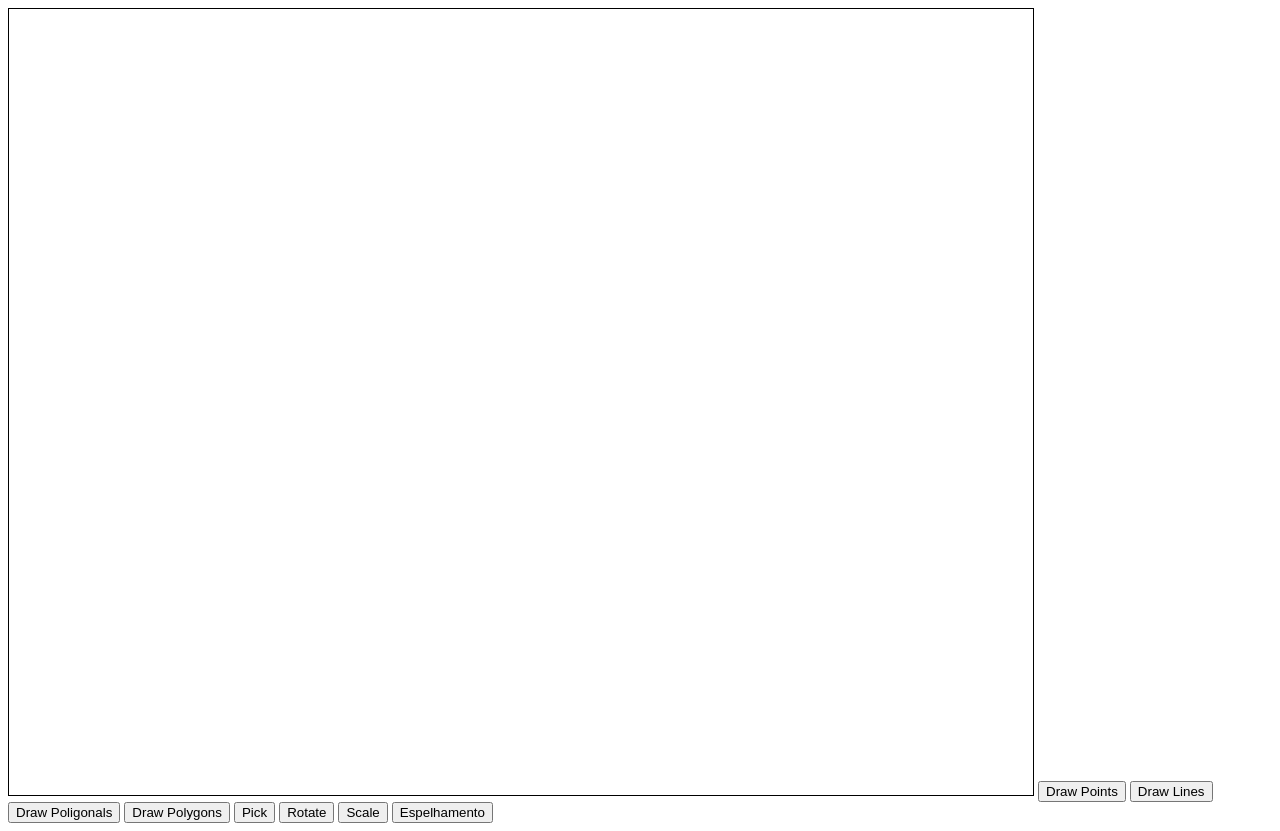
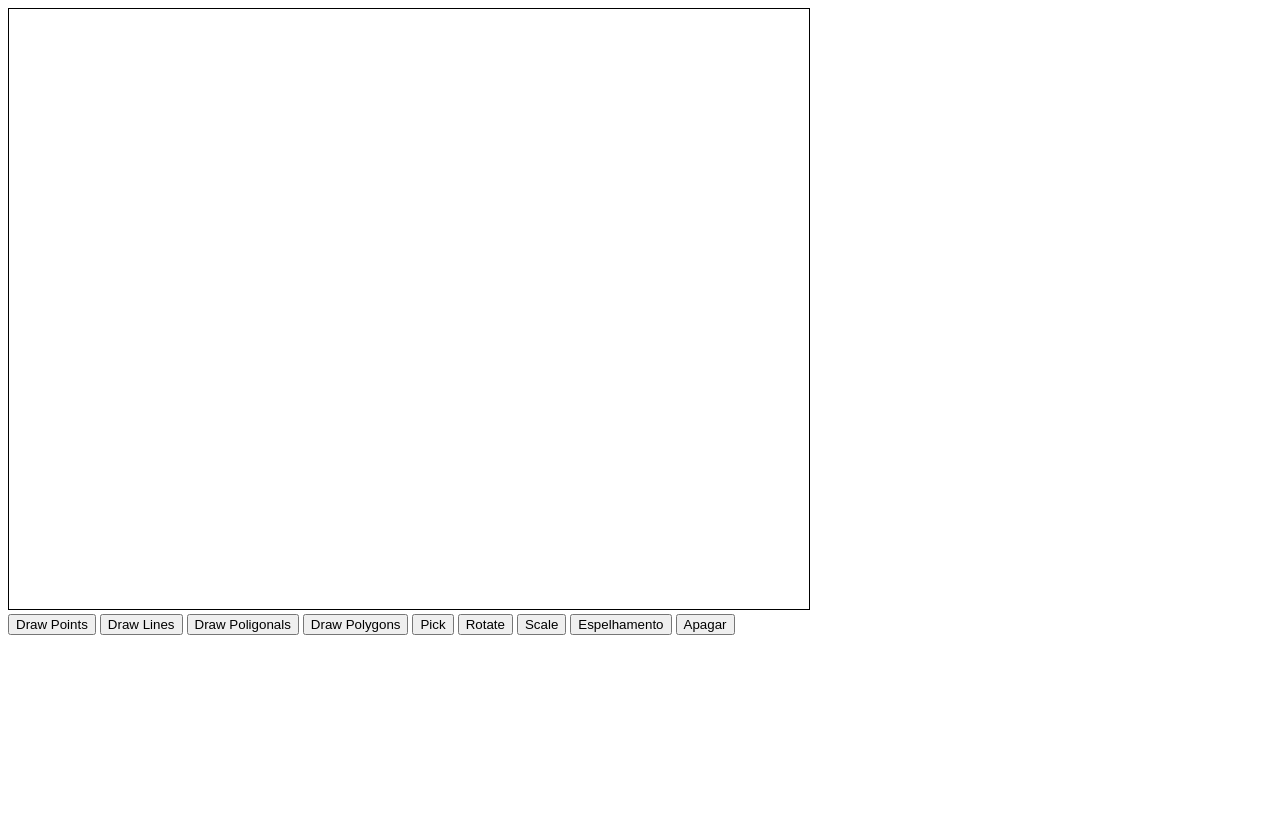
Before and after one commit to monoregent/monoregent.github.io, a plain HTML site: page index.html in a window 1280 px wide. After the commit the page ends 800 px from the top, so only its background shows below. Drawn offline with Linux system fonts and the light colour scheme.

Commit message:
Add files via upload
Funçao de apagar adicionada

```diff
--- a/index.html
+++ b/index.html
@@ -98,6 +98,29 @@
 		    	mode="mirrorMode";
 		    	biteTheDust();
 		    }
+		    function eraseMode(){
+		    	mode = "drawPolygon";
+		    	numPontosLinha=0;
+		    	numPontosLinha1=0;
+		    	mirrorLine = [];
+		    	tempPoints = [];
+		    	tempLinesPoligonals = [];
+		    	tempLinesPolygons = [];
+		    	poligonals = [];
+		    	points = [];
+		    	lines = [];
+		    	polygons = [];
+		    	centro = new Ponto(0,0);
+		    	pontoglobalgambiarrento = new Ponto(0,0);
+
+		    	pickPointId = -1;
+		    	pickLineId = -1;
+		    	pickPoligonalId = -1;
+		    	pickPolygonId = -1;
+
+		    	mouseprevstate = {x:0, y:0};
+		    	biteTheDust();
+		    }
 			function addClick(x,y){
 
 				if (mode == "drawLine"){
@@ -157,7 +180,7 @@
 					if(numPontosLinha1 <2){
 						numPontosLinha1++;
 						mirrorLine.push(new Ponto(mousex,mousey));
-						console.log(mirrorLine);
+
 					}
 					if(numPontosLinha1==2){
 						mirrorPick();
@@ -170,7 +193,7 @@
 		    	for(var i = 0;i<points.length;i++){
 		    		if(px>points[i].x-tol && points[i].x+tol>px && points[i].y+tol>py && points[i].y-tol<py){
 		    			pickPointId = i;
-		    			console.log("pick ponto " + i);
+
 		    			return 1;
 		    		}
 		    	}
@@ -263,7 +286,7 @@
 		    		for(var j = 0; j<polygons[i].length; j++){
 			    		wn+=findAngle(polygons[i][j].start,new Ponto(px,py),polygons[i][j].end);
 			    	}
-			    	console.log(wn);
+
 			    	if(wn>180){
 			    		pickPolygonId = i;
 			    		return 1;
@@ -277,7 +300,7 @@
 		    	var px = event.clientX-rect.left;
 		    	var py = event.clientY-rect.top;
 
-		    	console.log("tentativa de pick");
+
 
 		    	if(pickPonto(px,py,10)!= -1){
 		    		if(mode=="translateMode"){
@@ -291,24 +314,24 @@
 		    		if(mode=="translateMode"){
 		    			mode="translateModeLine";
 		    		}
-		    		console.log(pickLineId);
+
 
 		    		return true
 		    	}
 		    	if(pickPoligonal(3) != -1){
-		    		console.log(pickPoligonalId);
+
 		    		if(mode=="translateMode"){
 		    			mode="translateModePoligonal";
 		    		}
 
 		    		return true;
 		    	}
-		    	console.log("oi");
+
 		    	if(pickPolygon()!= -1){
 		    		if(mode=="translateMode"){
 		    			mode="translateModePolygon";
 		    		}
-		    		console.log(pickPolygonId);
+
 		    		return true;
 		    	}
 		    }
@@ -318,31 +341,31 @@
 		    	var px = event.clientX-rect.left;
 		    	var py = event.clientY-rect.top;
 
-		    	console.log("tentativa de pick");
+
 
 		    	if(pickLinha(5,lines)!= -1){
 		    		pickLineId=pickLinha(1,lines);
 		    		if(mode=="pickPointScale"){
 		    			mode="scaleModeLine";
 		    		}
-		    		console.log(pickLineId);
+
 
 		    		return true
 		    	}
 		    	if(pickPoligonal(3) != -1){
-		    		console.log(pickPoligonalId);
+
 		    		if(mode=="pickPointScale"){
 		    			mode="scaleModePoligonal";
 		    		}
 
 		    		return true;
 		    	}
-		    	console.log("oi");
+
 		    	if(pickPolygon()!= -1){
 		    		if(mode=="pickPointScale"){
 		    			mode="scaleModePolygon";
 		    		}
-		    		console.log(pickPolygonId);
+
 		    		return true;
 		    	}
 		    }
@@ -352,7 +375,7 @@
 		    	var px = event.clientX-rect.left;
 		    	var py = event.clientY-rect.top;
 
-		    	console.log("tentativa de pick");
+
 
 		    	if(pickPonto(px,py,5) != -1){
 		    		if(mode=="pickCenterRotation"){
@@ -366,24 +389,24 @@
 		    		if(mode=="pickCenterRotation"){
 		    			mode="rotateModeLine";
 		    		}
-		    		console.log(pickLineId);
+
 
 		    		return true
 		    	}
 		    	if(pickPoligonal(3) != -1){
-		    		console.log(pickPoligonalId);
+
 		    		if(mode=="pickCenterRotation"){
 		    			mode="rotateModePoligonal";
 		    		}
 
 		    		return true;
 		    	}
-		    	console.log("oi");
+
 		    	if(pickPolygon()!= -1){
 		    		if(mode=="pickCenterRotation"){
 		    			mode="rotateModePolygon";
 		    		}
-		    		console.log(pickPolygonId);
+
 		    		return true;
 		    	}
 		    }
@@ -392,7 +415,7 @@
 		    	var px = event.clientX-rect.left;
 		    	var py = event.clientY-rect.top;
 
-		    	console.log("tentativa de pick");
+
 
 		    	if(pickPonto(px,py,5) != -1){
 		    		if(mode=="mirrorMode"){
@@ -406,24 +429,23 @@
 		    		if(mode=="mirrorMode"){
 		    			mode="mirrorModeLine";
 		    		}
-		    		console.log(pickLineId);
+
 
 		    		return true
 		    	}
 		    	if(pickPoligonal(3) != -1){
-		    		console.log(pickPoligonalId);
+
 		    		if(mode=="mirrorMode"){
 		    			mode="mirrorModePoligonal";
 		    		}
 
 		    		return true;
 		    	}
-		    	console.log("oi");
+
 		    	if(pickPolygon()!= -1){
 		    		if(mode=="mirrorMode"){
 		    			mode="mirrorModePolygon";
 		    		}
-		    		console.log(pickPolygonId);
 		    		return true;
 		    	}
 		    }
@@ -460,9 +482,9 @@
 
 		    function scale(x,y,p,centro){
 		    	var p0 = [];
-		    	console.log("x:"+x);
+
 		    	var mat = [[x,0,0], [0,y,0], [0,0,1]];
-		    	console.log(mat);
+
 		    	p = translate(p, new Ponto(-centro.x,-centro.y));
 
 		    	p0.push([p.x]);
@@ -470,9 +492,9 @@
 		    	p0.push([1]);
 
 			    p0=multMatriz(mat,p0);
-			    //console.log(p0);
+
 			    p=translate(new Ponto(p0[0][0],p0[1][0]),centro);
-			    //console.log(p);
+
 
 			    return p;
 
@@ -509,7 +531,7 @@
 		    	if(angle>360){
 		    		angle-=360;
 		    	}
-		    	console.log("angulo:"+angle);
+
 
 		    	p1 = translate(p1, new Ponto(-p2.x,-p2.y));
 		    	//rotação para o eixo x
@@ -524,7 +546,7 @@
 		    	p0.push([aux1[0][0]]);
 		    	p0.push([aux1[1][0]]);
 		    	p0.push([1]);
-		    	console.log("Pos Rotações"+p0);
+
 		    	mat = [];
 		    	mat = [[1, 0, 0],
 		    	      [0, -1, 0],
@@ -537,7 +559,7 @@
 		    	p0 = multMatriz(mat,p0);
 		    	mat = [[1, 0, p2.x],[0, 1, p2.y],[0, 0, 1]];
 		    	p0 = multMatriz(mat, p0);
-		    	console.log("pos translate:" + p0[0] );
+
 		    	return new Ponto(p0[0][0],p0[1][0]);*/
 		    	var dx, dy, a, b, x, y;
 
@@ -575,7 +597,7 @@
 
 		    function biteTheDust(){
 		    	context.clearRect(0, 0, canvas.width, canvas.height);
-		    	console.log(mode);
+
 		    	c.strokeStyle = "#df4b26";
 		    	c.lineWidth = 3;
 		    	var rect = canvas.getBoundingClientRect();
@@ -592,7 +614,7 @@
 		    		if(pickLineId != -1){
 			    		lines[pickLineId].start = translate(new Ponto(lines[pickLineId].start.x, lines[pickLineId].start.y), new Ponto(px-mouseprevstate.x,py-mouseprevstate.y));
 			    		lines[pickLineId].end = translate(new Ponto(lines[pickLineId].end.x , lines[pickLineId].end.y), new Ponto(px-mouseprevstate.x,py-mouseprevstate.y));
-			    		console.log(lines[pickLineId]);
+
 		    		}
 		    	}
 
@@ -715,9 +737,9 @@
 		    		mode = "mirrorMode";
 		    	}
 		    	if(mode == "mirrorModePoligonal"){
-		    		console.log(poligonals[pickPoligonalId]);
+
 		    		for(var i=0; i<poligonals[pickPoligonalId].length;i++){
-		    			console.log("dentro loop");
+
 		    			poligonals[pickPoligonalId][i].start = mirror(poligonals[pickPoligonalId][i].start, mirrorLine[0], mirrorLine[1]);
 		    			poligonals[pickPoligonalId][i].end = mirror(poligonals[pickPoligonalId][i].end, mirrorLine[0], mirrorLine[1]);
 		    		}
@@ -726,9 +748,9 @@
 		    		mode = "mirrorMode";
 		    	}
 		    	if(mode == "mirrorModePolygon"){
-		    		console.log(polygons[pickPolygonId]);
+
 		    		for(var i=0; i<polygons[pickPolygonId].length;i++){
-		    			console.log("dentro loop");
+
 		    			polygons[pickPolygonId][i].start = mirror(polygons[pickPolygonId][i].start, mirrorLine[0], mirrorLine[1]);
 		    			polygons[pickPolygonId][i].end = mirror(polygons[pickPolygonId][i].end, mirrorLine[0], mirrorLine[1]);
 		    		}
@@ -842,8 +864,9 @@
 
 		</head>
   	<body>
-		<canvas id ="canvas" width="1024" height="786" style="border:1px solid #000000;" oncontextmenu="return false;" >
+		<canvas id ="canvas" width="800" height="600" style="border:1px solid #000000;" oncontextmenu="return false;" >
 		</canvas>
+		<div>
 		<button onclick="drawPointMode()">Draw Points</button>
 		<button onclick="drawLineMode()">Draw Lines</button>
 		<button onclick="drawPoligonalMode()">Draw Poligonals</button>
@@ -852,6 +875,7 @@
 		<button onclick="rotateMode()">Rotate</button>
 		<button onclick="scaleMode()">Scale</button>
 		<button onclick="mirrorMode()">Espelhamento</button>
-
+		<button onclick="eraseMode()">Apagar</button>
+		</div>
   	</body>
 </html>
```
